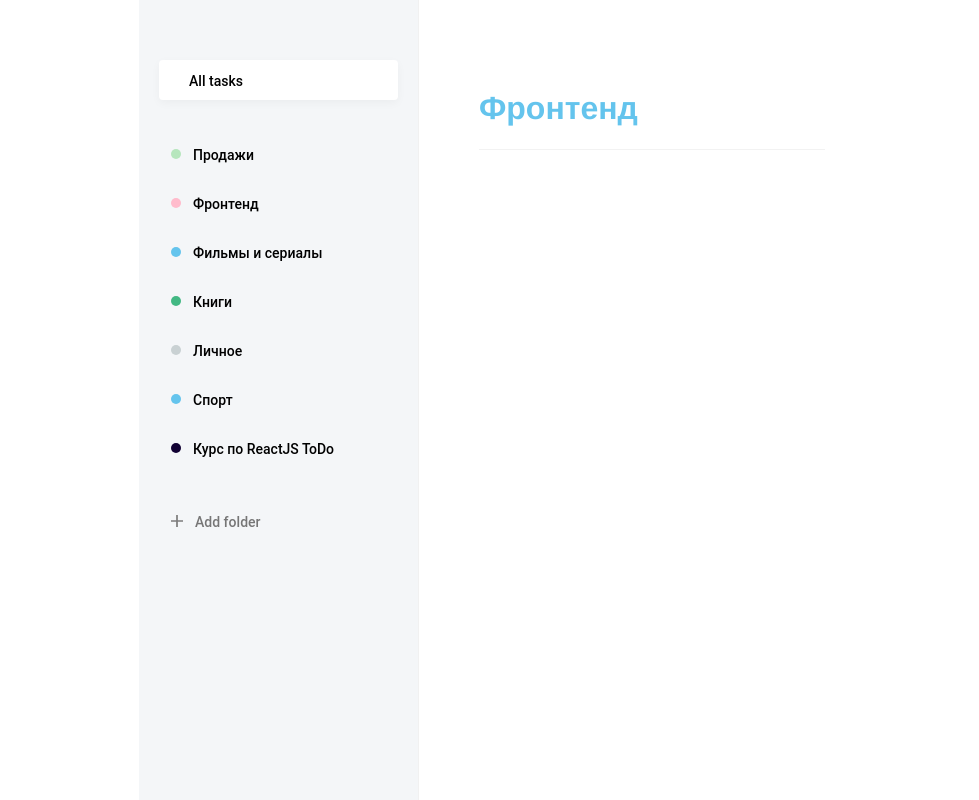
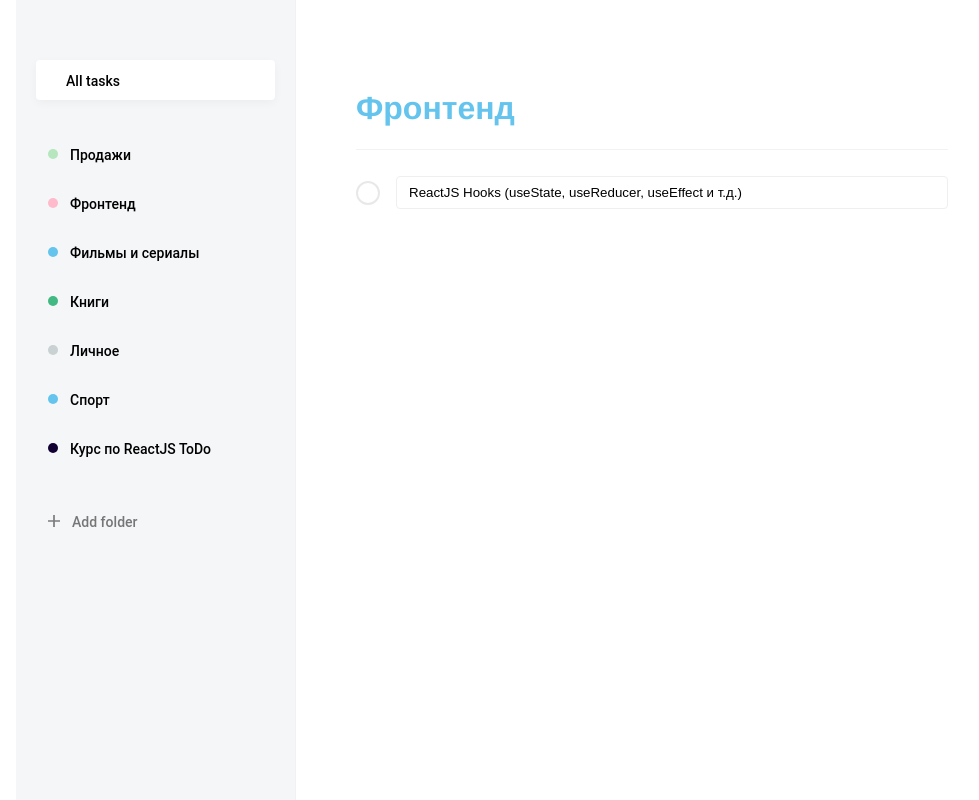
Before and after one commit to marselbairam/todo-app, a React (Create React App) app: page / in a window 1280 px wide. Shown: the whole page, without its empty margins (128-1107 px from the left). Built offline with nearby package versions, Linux system fonts and the light colour scheme; the HTML template or start-up script is replaced by a standard one.

Commit message:
make tasks items basic markup

```diff
--- a/src/App.js
+++ b/src/App.js
@@ -3,6 +3,7 @@ import TagsList from './components/TagsList/TagsList';
 import AddTagsButton from './components/AddTagsButton/AddTagsButton';
 
 import { ReactComponent as ListSvg } from './assets/img/list.svg';
+import { ReactComponent as CheckSvg } from './assets/img/check.svg';
 
 import DB from './assets/db.json';
 
@@ -48,6 +49,17 @@ function App() {
       <div className="Todo__tasks">
         <div className="Tasks">
           <h2 className="Tasks__title">Фронтенд</h2>
+          <div className="Tasks__items">
+            <div className="Tasks__item">
+              <label className="Control Control_checkbox">
+                <input className="Control__field" type="checkbox" />
+                <span className="Control__mark">
+                  <CheckSvg className="Control__mark-icon" />
+                </span>
+              </label>
+              <input className="Field Field_fullWidth" type="text" value="ReactJS Hooks (useState, useReducer, useEffect и т.д.)" />
+            </div>
+          </div>
         </div>
       </div>
     </div>
--- a/src/index.scss
+++ b/src/index.scss
@@ -17,7 +17,7 @@ body {
 
 .Todo {
   display: flex;
-  max-width: 746px;
+  max-width: 992px;
   height: 100%;
   margin: 0 auto;
 
@@ -52,6 +52,15 @@ body {
     line-height: 42px;
     color: #64C4ED;
   }
+
+  &__item {
+    display: flex;
+    align-items: center;
+
+    & .Field {
+      margin-left: 16px;
+    }
+  }
 }
 
 .Field,
@@ -67,6 +76,11 @@ body {
   border-radius: 4px;
   background-color: #FFF;
   transition: .25s ease-out;
+
+  &_fullWidth {
+    max-width: 100%;
+    width: 100%;
+  }
 
   &:hover,
   &:focus {
@@ -90,6 +104,66 @@ body {
   }
 }
 
+.Control {
+  display: flex;
+  align-items: center;
+  cursor: pointer;
+
+  &_checkbox {
+    &:hover {
+      & .Control__mark {
+        border-color: #F2F2F2;
+        background-color: #F2F2F2;
+      }
+
+      & .Control__mark-icon {
+        opacity: 1;
+      }
+    }
+
+    & .Control__mark {
+      border-radius: 50%;
+    }
+  }
+
+  &__field {
+    position: absolute;
+    width: 0;
+    height: 0;
+
+    &:checked + .Control__mark {
+      border-color: #4DD599;
+      background-color: #4DD599;
+
+      & .Control__mark-icon {
+        opacity: 1;
+        stroke: #FFF;
+      }
+    }
+  }
+
+  &__mark {
+    display: flex;
+    justify-content: center;
+    align-items: center;
+    width: 20px;
+    height: 20px;
+    border: 2px solid #E8E8E8;
+    transition: 0.25s ease;
+
+    &-icon {
+      margin: 0 auto;
+      opacity: 0;
+      stroke: #B2B2B2;
+      transition: 0.25s ease;
+    }
+  }
+
+  &__caption {
+    margin-left: 16px;
+  }
+}
+
 .Button {
   box-sizing: border-box;
   padding: 12px 24px;
```
Also changed, not shown: src/assets/img/check.svg.
